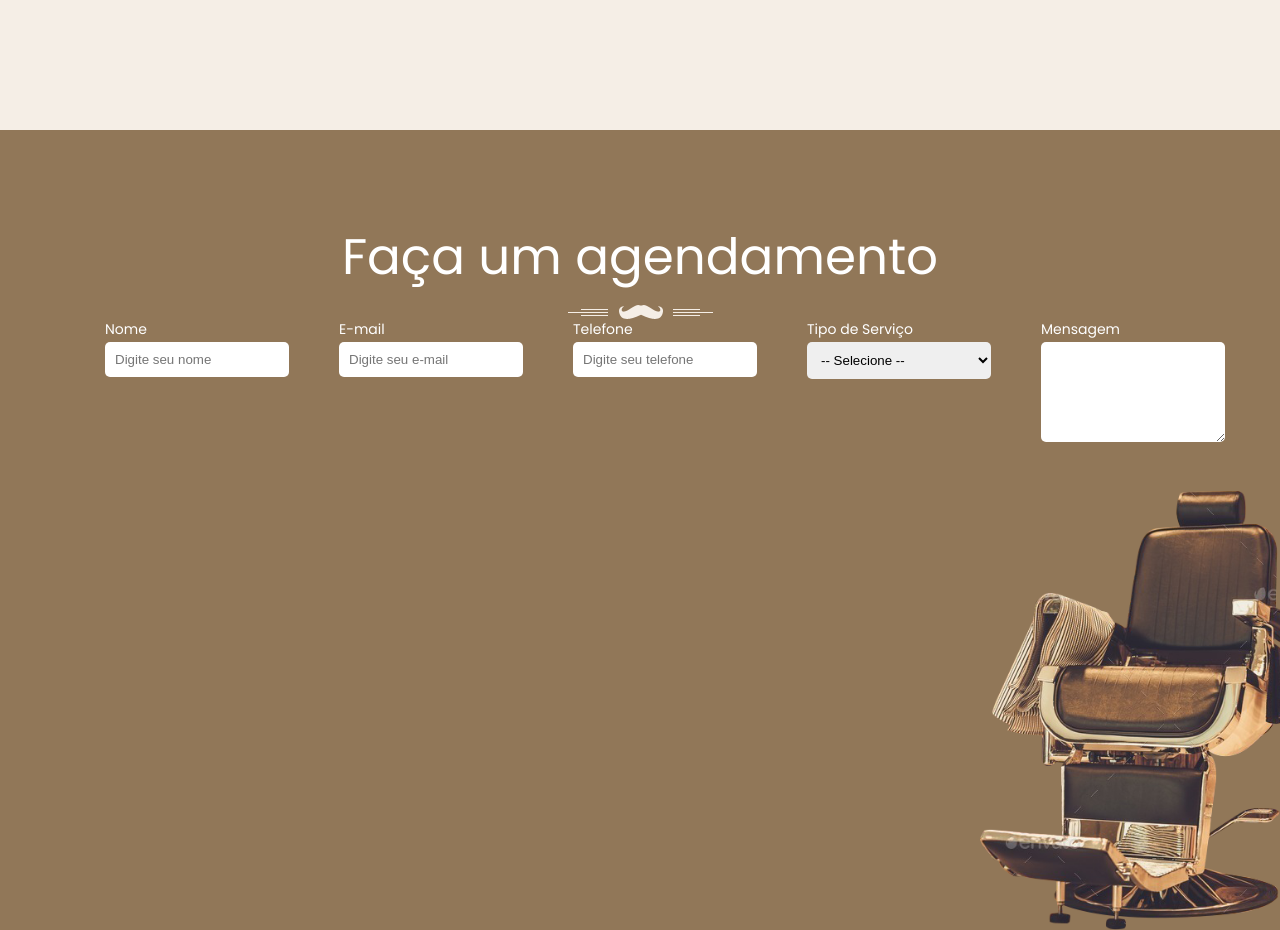
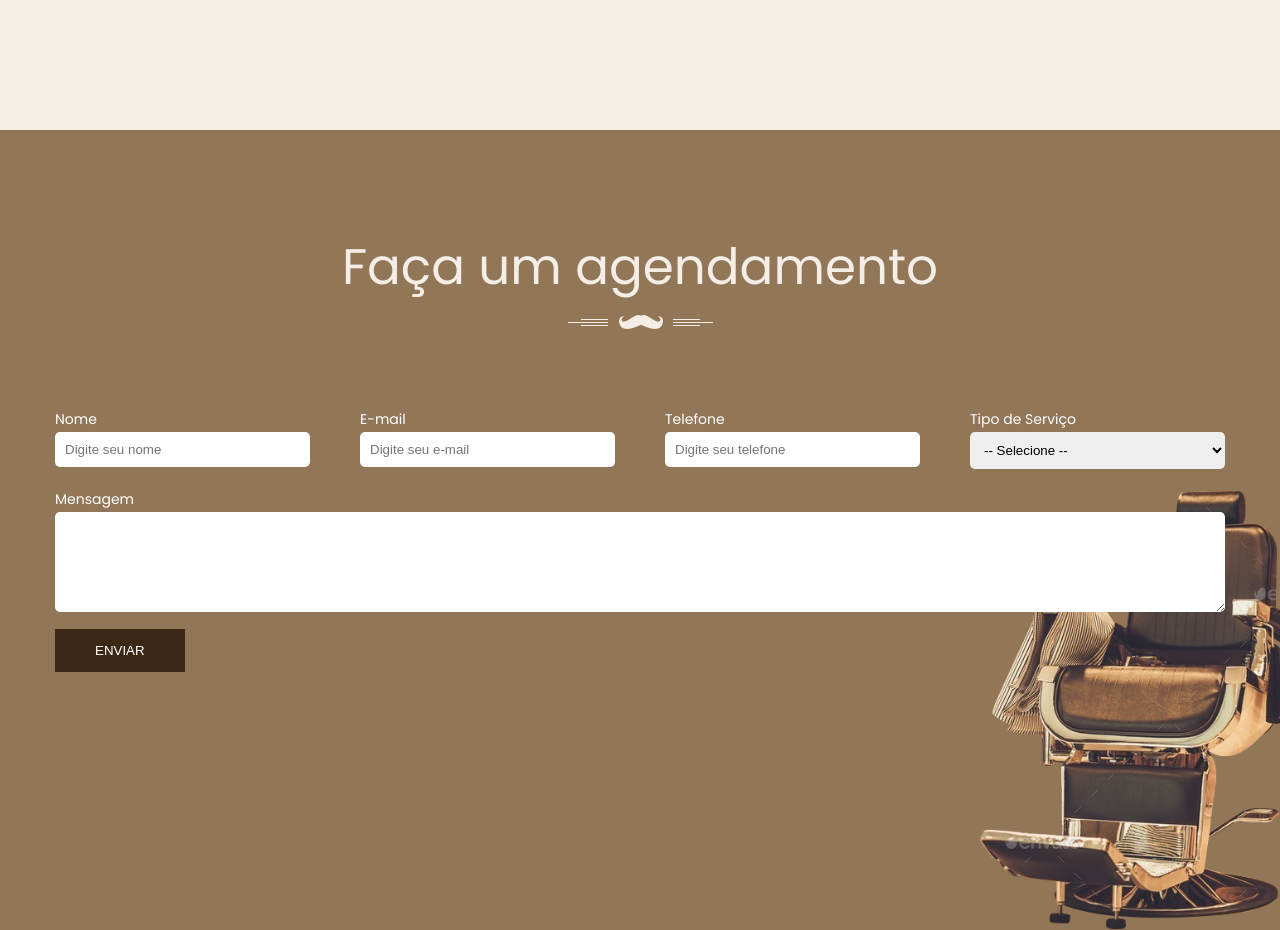
Before and after one commit to MatheuSucupira/projeto-barber-shop, a plain HTML site: page index.html in a window 1280 px wide. Shown: the part 2360-3290 px from the top of the page. Drawn offline with Linux system fonts and the light colour scheme.

Commit message:
Corrigindo o espaçamento da section appointment

```diff
--- a/css/style.css
+++ b/css/style.css
@@ -256,17 +256,17 @@ body {
   A P P O I N T M E N T
 ***********************/
 .appointment {
+    padding: 100px 0;
+    background-color: var(--color-primary);
     height: 100vh;
-    background-color: var(--color-primary);
-    padding: 90px 0;
-    color: white;
     background-image: url(/images/chair-ic.png);
     background-repeat: no-repeat;
     background-position: right bottom;
     background-size: 300px;
 }
 
-.appointment h4 {
+.appointment h2 {
+    color: var(--color-primary-light);
     font-size: 50px;
     font-weight: 400;
     margin-bottom: 10px;
@@ -278,14 +278,19 @@ body {
     margin: 0 auto;
 }
 
+.appointment form {
+    margin-top: 80px;
+}
+
 .appointment .personal-data {
     display: flex;
     justify-content: space-between;
+    margin-bottom: 20px;
 }
 
-.appointment .personal-data .input-wrapper {
+.appointment .input-wrapper {
     width: 100%;
-    margin-left: 50px;
+    margin-right: 50px;
 }
 
 .appointment .input-wrapper:last-of-type {
@@ -296,16 +301,28 @@ body {
     display: block;
     font-size: 14px;
     margin-bottom: 2px;
+    color: white;
 }
 
-.appointment .personal-data input, .appointment .personal-data select, textarea {
+.appointment .personal-data input, .appointment .personal-data select, .appointment textarea {
     padding: 10px;
+    outline: none;
+    border: none;
+    width: 100%;
     border-radius: 5px;
-    border: none;
-    outline: none;
-    width: 100%;
 }
 
 .appointment textarea {
     height: 100px;
 }
+
+.appointment button {
+    border: none;
+    padding: 14px 40px;
+    margin-top: 10px;
+    font-weight: 500;
+    text-transform: uppercase;
+    color: white;
+    background-color: var(--color-secondary);
+    outline: none;
+}
--- a/index.html
+++ b/index.html
@@ -135,7 +135,7 @@
 
     <section class="appointment">
         <div class="container">
-            <h4>Faça um agendamento</h4>
+            <h2>Faça um agendamento</h2>
             <img src="/images/heading-ic-white.png" alt="">
 
             <form>
@@ -164,12 +164,14 @@
                             <option value="Ambos">Ambos</option>
                         </select>
                     </div>
+                </div>
 
-                    <div class="input-wrapper">
-                        <label for="">Mensagem</label>
-                        <textarea name="Mensagem" id="" cols="30" rows="10"></textarea>
-                    </div>
+                <div class="input-wrapper">
+                    <label for="">Mensagem</label>
+                    <textarea name="" id="" cols="30" rows="10"></textarea>
                 </div>
+
+                <button>Enviar</button>
             </form>
         </div>
     </section>
```
